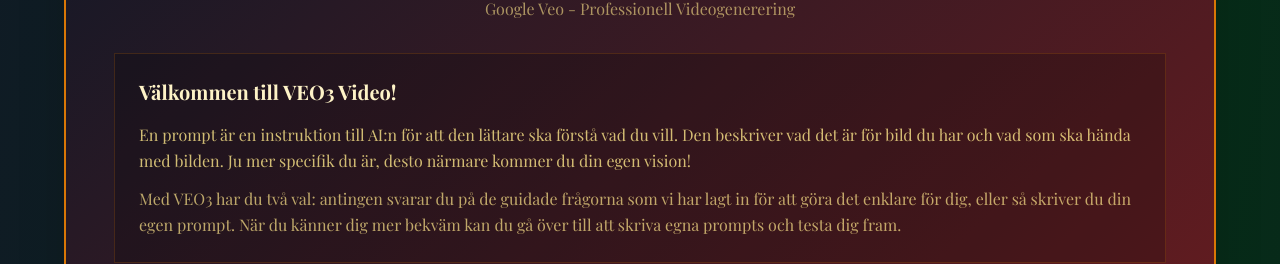
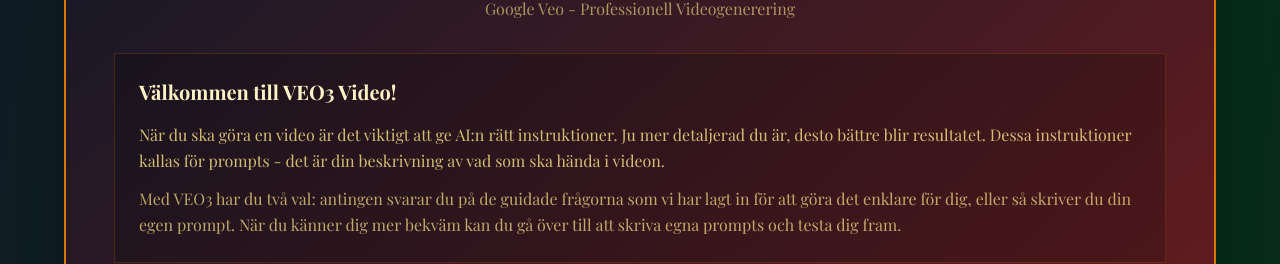
Before and after one commit to phvd4gxd85-tech/time-lens-studio, a React (Vite) app: page / in a window 1280 px wide. Shown: the part 1398-1662 px from the top of the page. Built offline with nearby package versions, Linux system fonts and the light colour scheme; the HTML template or start-up script is replaced by a standard one.

Commit message:
Refine VEO3 introduction text

```diff
--- a/src/components/VEO3VideoGenerator.tsx
+++ b/src/components/VEO3VideoGenerator.tsx
@@ -302,8 +302,8 @@ export const VEO3VideoGenerator = () => {
         </h3>
         <p className="text-amber-200/80 mb-3 leading-relaxed">
           {language === 'sv'
-            ? 'En prompt är en instruktion till AI:n för att den lättare ska förstå vad du vill. Den beskriver vad det är för bild du har och vad som ska hända med bilden. Ju mer specifik du är, desto närmare kommer du din egen vision!'
-            : 'A prompt is an instruction to the AI to help it better understand what you want. It describes what kind of image you have and what should happen with it. The more specific you are, the closer you get to your own vision!'}
+            ? 'När du ska göra en video är det viktigt att ge AI:n rätt instruktioner. Ju mer detaljerad du är, desto bättre blir resultatet. Dessa instruktioner kallas för prompts - det är din beskrivning av vad som ska hända i videon.'
+            : 'When creating a video, it\'s important to give the AI the right instructions. The more detailed you are, the better the result. These instructions are called prompts - it\'s your description of what should happen in the video.'}
         </p>
         <p className="text-amber-200/70 leading-relaxed">
           {language === 'sv'
```
